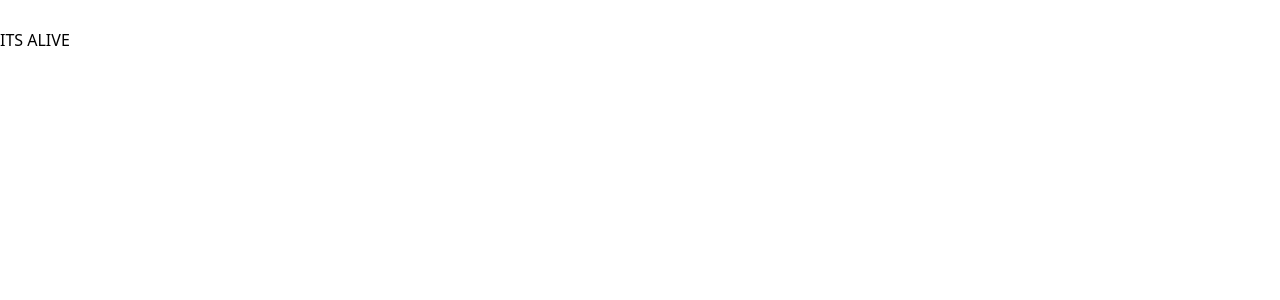
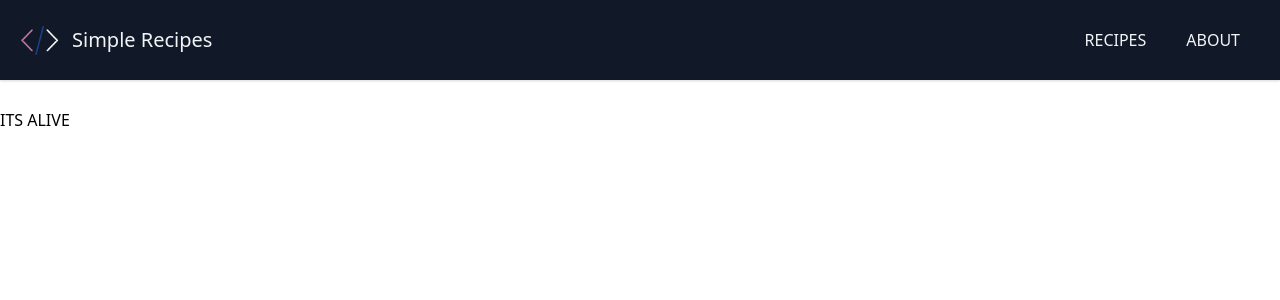
Before and after one commit to jpottruff/simple-recipes, a Next.js app: page / in a window 1280 px wide. Shown: the top 300 px of the page. Built offline with nearby package versions, Linux system fonts and the light colour scheme.

Commit message:
add header

```diff
--- /dev/null
+++ b/components/Header.js
@@ -0,0 +1,29 @@
+import Link from 'next/link';
+import Image from 'next/image';
+
+export default function Header() {
+  return (
+    <header className="bg-gray-900 text-gray-100 shadow w-full">
+      <div className="container mx-auto flex flex-wrap p-5 flex-col md:flex-row items-center">
+        <Link href="/">
+          <a className="flex md:w-1/5 title title-font font-medium items-center md:justify-start mb-4 md:mb-0">
+            <Image src="/images/logo.png" width={40} height={40} alt="logo" />
+            <span class="ml-3 text-xl">Simple Recipes</span>
+          </a>
+        </Link>
+        <nav className="flex flex-wrap md:w-4/5 items-center justify-end text-base md:ml-auto">
+          <Link href="/recipes">
+            <a className="mx-5 cursor-pointer uppercase hover:text-indigo-300">
+              Recipes
+            </a>
+          </Link>
+          <Link href="/about">
+            <a className="mx-5 cursor-pointer uppercase hover:text-indigo-300">
+              About
+            </a>
+          </Link>
+        </nav>
+      </div>
+    </header>
+  );
+}
--- a/components/Layout.js
+++ b/components/Layout.js
@@ -1,4 +1,5 @@
 import Head from 'next/head';
+import Header from './Header';
 
 export default function Layout({ title, keywords, description, children }) {
   return (
@@ -9,7 +10,7 @@ export default function Layout({ title, keywords, description, children }) {
         <meta name="description" content={description} />
         <link rel="icon" href="/favicon.ico" />
       </Head>
-
+      <Header />
       <main className="container mx-auto my-7">{children}</main>
     </div>
   );
```
Also changed, not shown: public/images/logo.png (added), 1 other file (tests, documents, lock files or other folders).
